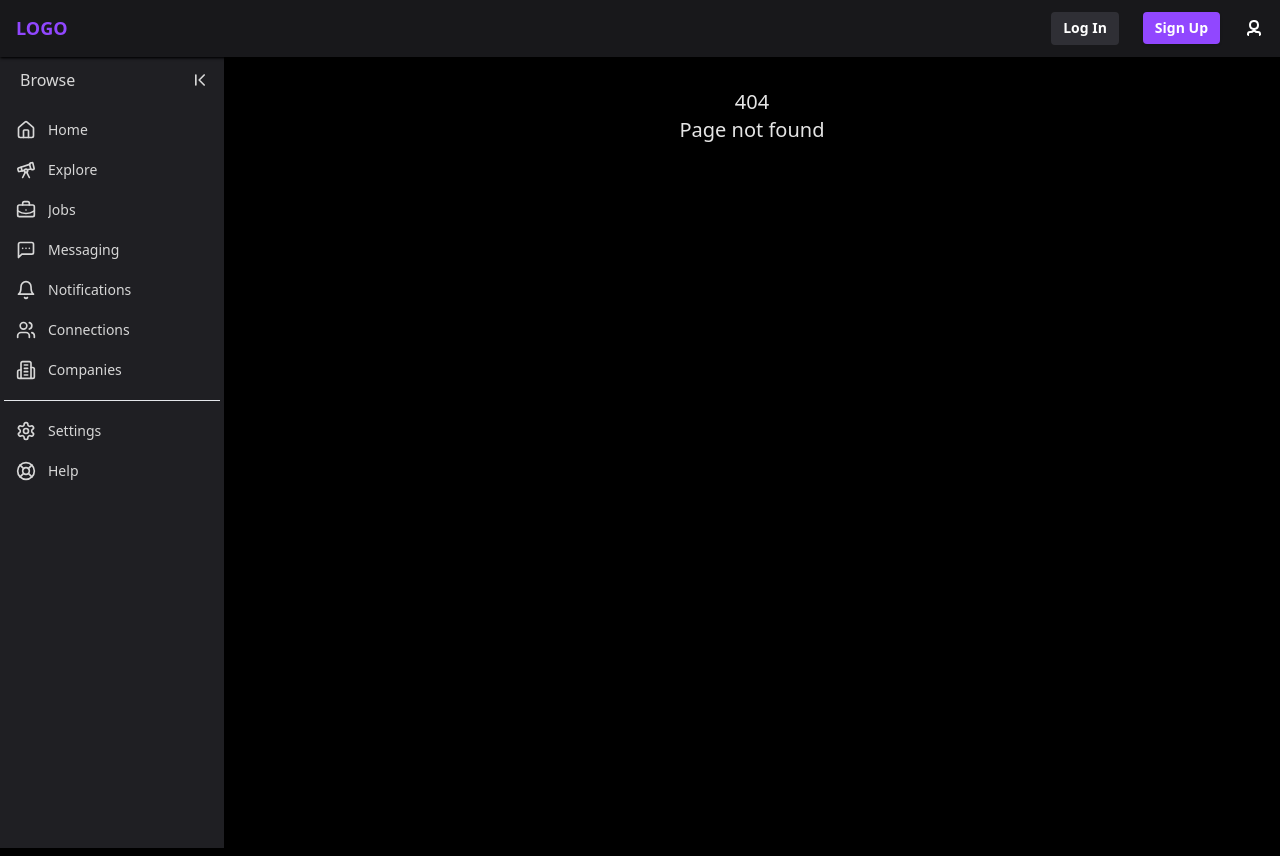
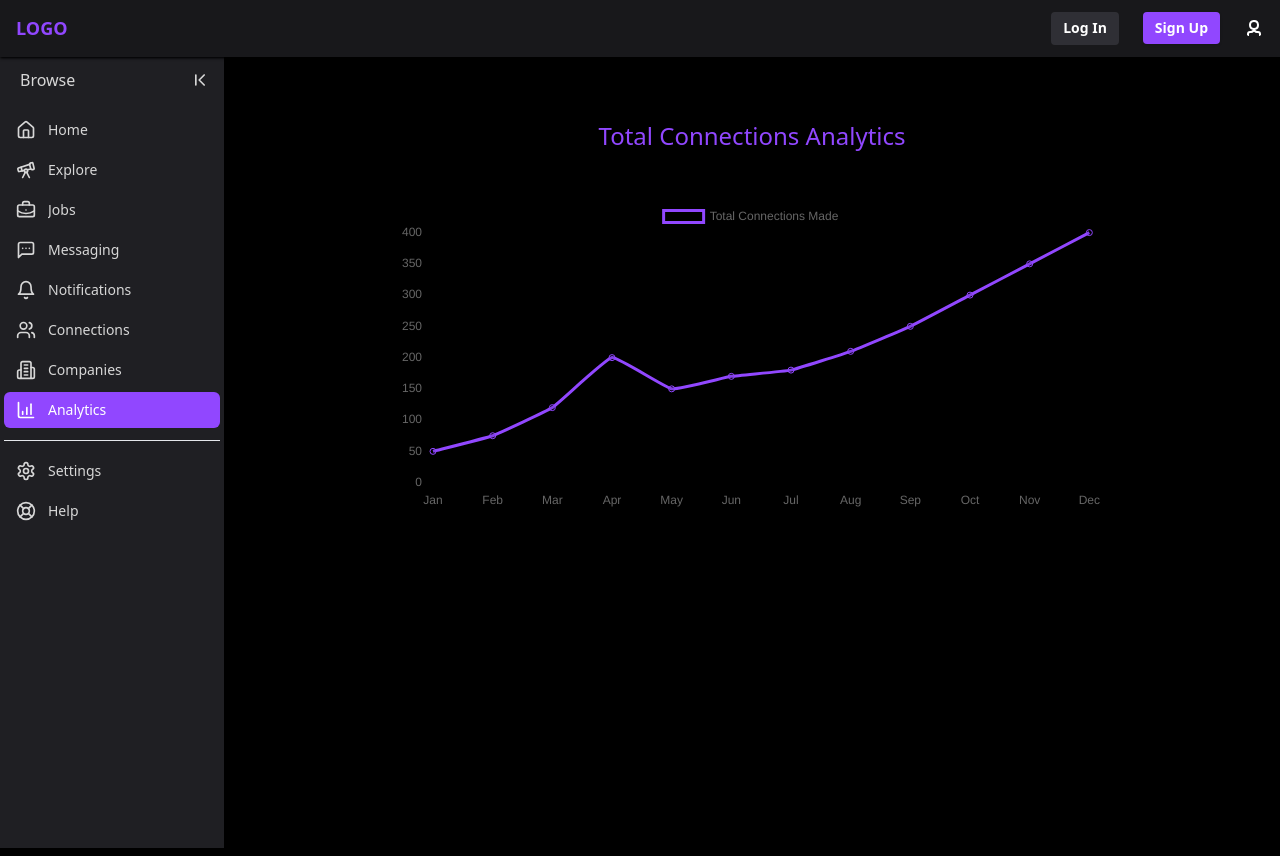
Before and after one commit to sujnankumar/hack-night, a React (Vite) app: page /analytics in a window 1280 px wide. Before the commit this address had no page. Built offline with nearby package versions, Linux system fonts and the light colour scheme.

Commit message:
added graph page

```diff
--- a/package.json
+++ b/package.json
@@ -11,8 +11,10 @@
   },
   "dependencies": {
     "axios": "^1.7.7",
+    "chart.js": "^4.4.6",
     "lucide-react": "^0.454.0",
     "react": "^18.3.1",
+    "react-chartjs-2": "^5.2.0",
     "react-dom": "^18.3.1",
     "react-hook-form": "^7.53.1",
     "react-icons": "^5.3.0",
--- a/src/App.jsx
+++ b/src/App.jsx
@@ -17,6 +17,7 @@ import JobFormPage from "./components/Jobs/JobFormPage";
 import Explore from "./components/Explore/Explore";
 import Connections from "./components/Connections/Connections";
 import Help from "./components/Help/Help";
+import AnalyticsPage from "./components/Analytics/AnalyticsPage";
 
 const router = createBrowserRouter([
   {
@@ -77,6 +78,10 @@ const router = createBrowserRouter([
         element: <Explore />,
       },
       {
+        path: "/analytics",
+        element: <AnalyticsPage />,
+      },
+      {
         path: "/chat",
         element: <Chat />,
       },
--- /dev/null
+++ b/src/components/Analytics/AnalyticsChart.jsx
@@ -0,0 +1,87 @@
+import React, { useEffect } from "react";
+import { Line } from "react-chartjs-2"; // Importing the Line chart from Chart.js
+import {
+  Chart as ChartJS,
+  CategoryScale,
+  LinearScale,
+  PointElement,
+  LineElement,
+  Title,
+  Tooltip,
+  Legend,
+} from "chart.js";
+
+// Register the required components with Chart.js
+ChartJS.register(
+  CategoryScale,
+  LinearScale,
+  PointElement,
+  LineElement,
+  Title,
+  Tooltip,
+  Legend
+);
+
+const AnalyticsChart = () => {
+  // Mock data: Total connections made over the last 12 months
+  const data = {
+    labels: [
+      "Jan",
+      "Feb",
+      "Mar",
+      "Apr",
+      "May",
+      "Jun",
+      "Jul",
+      "Aug",
+      "Sep",
+      "Oct",
+      "Nov",
+      "Dec",
+    ], // Labels for the X-axis
+    datasets: [
+      {
+        label: "Total Connections Made", // The label for the graph
+        data: [50, 75, 120, 200, 150, 170, 180, 210, 250, 300, 350, 400], // The actual data values
+        fill: false,
+        borderColor: "rgb(145,71,255)", // Line color
+        tension: 0.1,
+      },
+    ],
+  };
+
+  const options = {
+    responsive: true,
+    plugins: {
+      title: {
+        display: true,
+        text: "",
+        font: { size: 18 },
+      },
+      tooltip: {
+        callbacks: {
+          label: (context) => {
+            const value = context.raw;
+            return `${value} connections`;
+          },
+        },
+      },
+    },
+    scales: {
+      y: {
+        beginAtZero: true, // Start the y-axis at 0
+      },
+    },
+  };
+
+  return (
+    <div
+      className="analytics-container"
+      style={{ width: "80%", margin: "0 auto", padding: "20px" }}
+    >
+      <Line data={data} options={options} />
+    </div>
+  );
+};
+
+export default AnalyticsChart;
--- /dev/null
+++ b/src/components/Analytics/AnalyticsPage.jsx
@@ -0,0 +1,16 @@
+import React from "react";
+import classes from "./AnalyticsPage.module.css";
+import AnalyticsChart from "./AnalyticsChart"; // Import the AnalyticsChart component
+
+const AnalyticsPage = () => {
+  return (
+    <div className="analytics-page" style={{ padding: "30px"}}>
+      <h1 style={{ textAlign: "center", color: "var(--purple)", marginBottom: "-15px" }}>
+        Total Connections Analytics
+      </h1>
+      <AnalyticsChart />
+    </div>
+  );
+};
+
+export default AnalyticsPage;
--- /dev/null
+++ b/src/components/Analytics/AnalyticsPage.module.css
@@ -0,0 +1,20 @@
+/* Styling for the Analytics Page */
+.analytics-page {
+  padding: 30px;
+}
+
+h1 {
+  font-size: 1.5rem;
+  color: var(--purple);
+}
+
+.analytics-container {
+  padding: 20px;
+  border-radius: 8px;
+  box-shadow: 0 4px 10px rgba(0, 0, 0, 0.1);
+}
+
+canvas {
+  max-width: 100%;
+  height: auto !important; /* Ensures the chart is responsive */
+}
--- a/src/components/Navigation/AsideNav.jsx
+++ b/src/components/Navigation/AsideNav.jsx
@@ -2,6 +2,7 @@ import {
   Home,
   BriefcaseBusiness,
   MessageSquareMore,
+  ChartColumnIncreasing,
   Telescope,
   Bell,
   Users,
@@ -49,6 +50,11 @@ const AsideNav = () => {
             text="Companies"
             location="/companies"
           />
+          <SidebarItem
+            icon={<ChartColumnIncreasing size={20} />}
+            text="Analytics"
+            location="/analytics"
+          />
           <hr className="my-3" />
           <SidebarItem
             icon={<Settings size={20} />}
```
Also changed, not shown: 1 other file (tests, documents, lock files or other folders).
